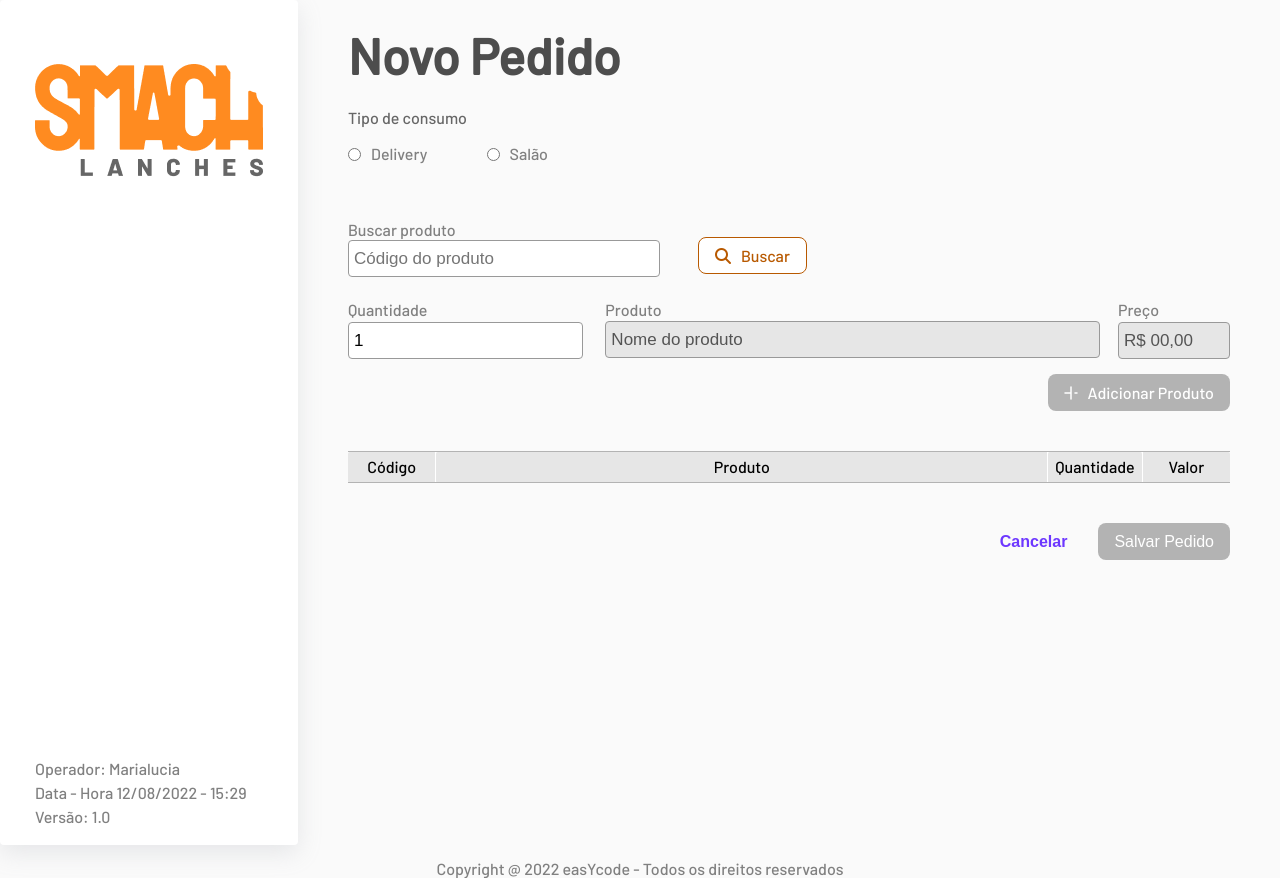
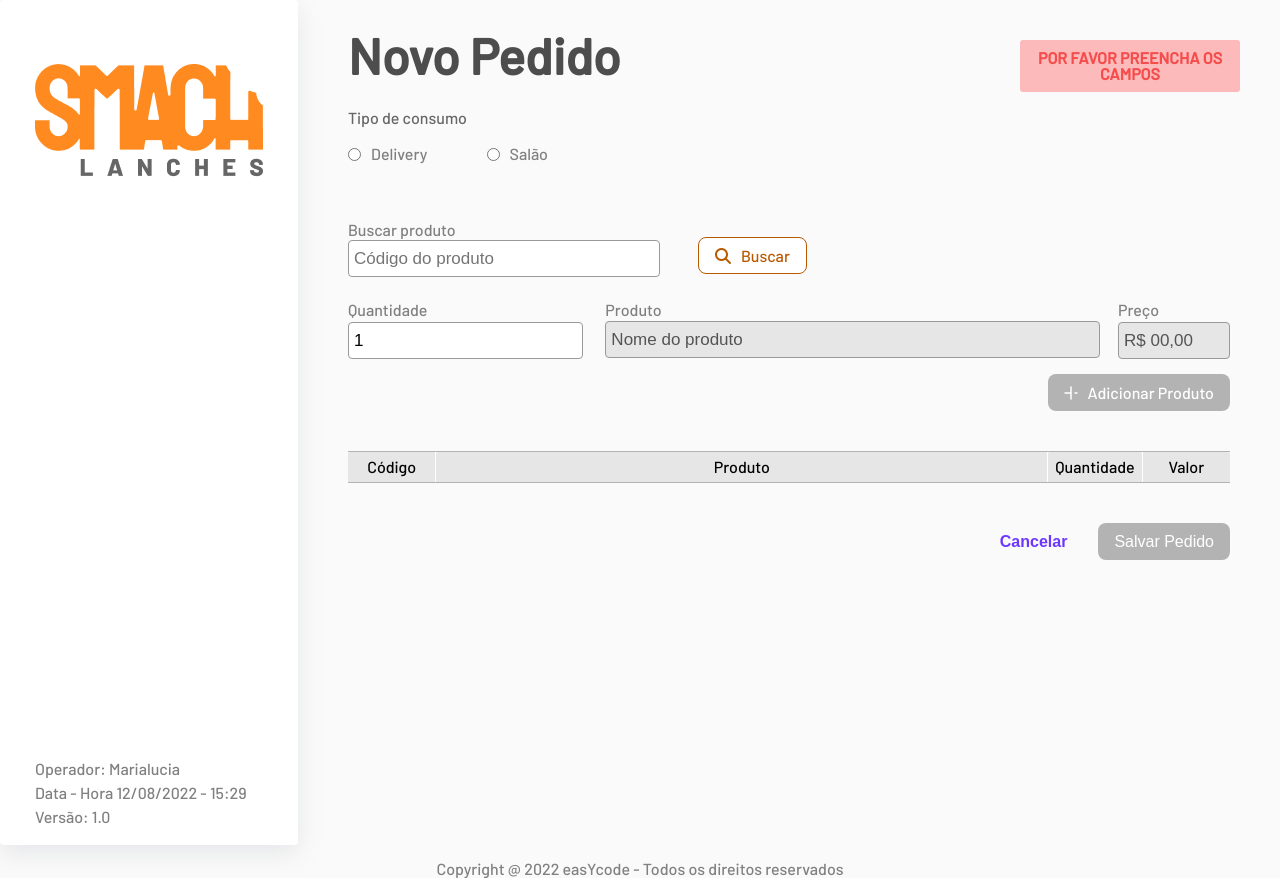
Before and after one commit to PRCatarino/Demanda-de-Pedidos.-Projeto, a plain HTML site: page index.html in a window 1280 px wide. Both pictures are taken after a click on the button "Buscar". Drawn offline with Linux system fonts and the light colour scheme.

Commit message:
verificação se campos foram preenchidos

```diff
--- a/index.css
+++ b/index.css
@@ -89,6 +89,31 @@ h1,h2,h3,h4,p,label{
 .titles{
   margin-bottom: 20px;
   color:var(--cor-principal-black-40);
+}
+.alertOn{
+  position: absolute;
+  right:40px;
+  top:40px;
+  border-radius:3px;
+  width:200px;
+  text-align: center;
+  padding:10px;
+  background-color: rgba(255, 0, 0, 0.26);
+  color: rgb(245, 76, 76);
+  font-weight: bolder;
+  transition: background 0.3s, color 0.3s;
+}
+.alertOff{
+  background-color: rgba(255, 0, 0, 0);
+  color: rgba(245, 76, 76, 0);
+  position: absolute;
+  right:40px;
+  top:40px;
+  border-radius:3px;
+  width:200px;
+  text-align: center;
+  padding:10px;
+  transition: background 0.3s, color 0.3s;
 }
 .maskInput {
   display: flex;
--- a/index.html
+++ b/index.html
@@ -25,6 +25,9 @@
         <section class="requests">
           <h1>Novo Pedido</h1>
           <h4 class="titles">Tipo de consumo</h4>
+          <div class="alertOff" id="boxAlert">
+              <p>POR FAVOR PREENCHA OS CAMPOS</p>
+          </div>
           <div class="maskInput">
             <div class="typeDelevery">
               <input type="radio" name="TipoConsumo"/>
@@ -37,8 +40,8 @@
           </div>
           <div class="search">
             <div class="searchProduct">
-              <label class="paragraphMain labelSearch">Buscar produto</label>
-              <input type="text" name="CodigoProduto" placeholder="Código do produto" class="searchCod inputMain"/>
+              <label class="paragraphMain labelSearch" >Buscar produto</label>
+              <input type="text" name="CodigoProduto"required placeholder="Código do produto" class="searchCod inputMain"/>
             </div>
             <button type="button" class="searchBtn buttonMain">
               <i class="fa-solid fa-magnifying-glass"></i>
--- a/index.js
+++ b/index.js
@@ -1,39 +1,45 @@
 import listProduct from '/assets/data.js'
 
-const arrItems = []
-let produto = null
-let contador = 0
-// let preenchido = ''
+const arrItems = [];
+let produto = null;
+let contador = 0;
+let productName = '';
+let codigoProduto = '';
+const alert = document.getElementById('boxAlert');
 function addEvent(e){
     document.querySelector('.searchBtn').addEventListener('click', preencherProdutoBusca);
     document.querySelector('.quantity').addEventListener('change', changeQuantity);
     document.querySelector('.btnAdd').addEventListener('click',  addProduct);
 }
 
-// function confirma(){
-//     let productName = document.querySelector('.productName');
-//     let codigoProduto = document.querySelector('.searchCod').value;
-//     let produtoEncontrado = searchProduct(codigoProduto);
-// }
+
 function searchProduct(codigoProduto){
     let produtoEncontrado = listProduct.find(product =>{
-
         return product.codigo == codigoProduto
     });
-
     return produtoEncontrado;
 }
 
 
 function preencherProdutoBusca(){
-    let productName = document.querySelector('.productName');
-    let codigoProduto = document.querySelector('.searchCod').value;
-    let produtoEncontrado = searchProduct(codigoProduto);
-    productName.setAttribute("value", produtoEncontrado.product);
+    productName = document.querySelector('.productName');
+    codigoProduto = document.querySelector('.searchCod').value;
+    alert.classList.remove('alertOn')
+    alert.classList.add('alertOff');
+    if(codigoProduto != ''){
+        let produtoEncontrado = searchProduct(codigoProduto);
+        productName.setAttribute("value", produtoEncontrado.product);
+        produto = produtoEncontrado
+        calc(produtoEncontrado.price)
+}   else{
 
-    produto = produtoEncontrado
-    calc(produtoEncontrado.price)
+        alert.classList.remove('alertOff');
+        alert.classList.add('alertOn')
+    }
 }
+
+
+
 
 function calc(price){
     const quantity = document.querySelector('.quantity');
```
